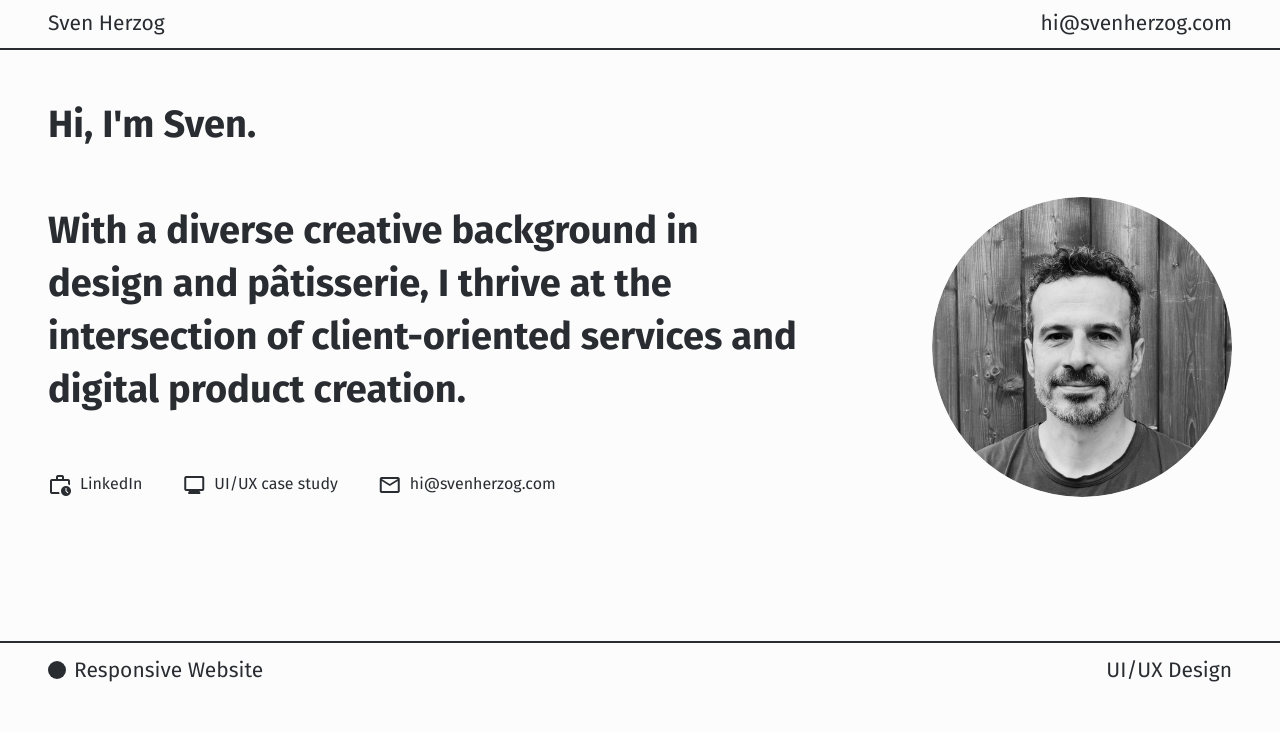
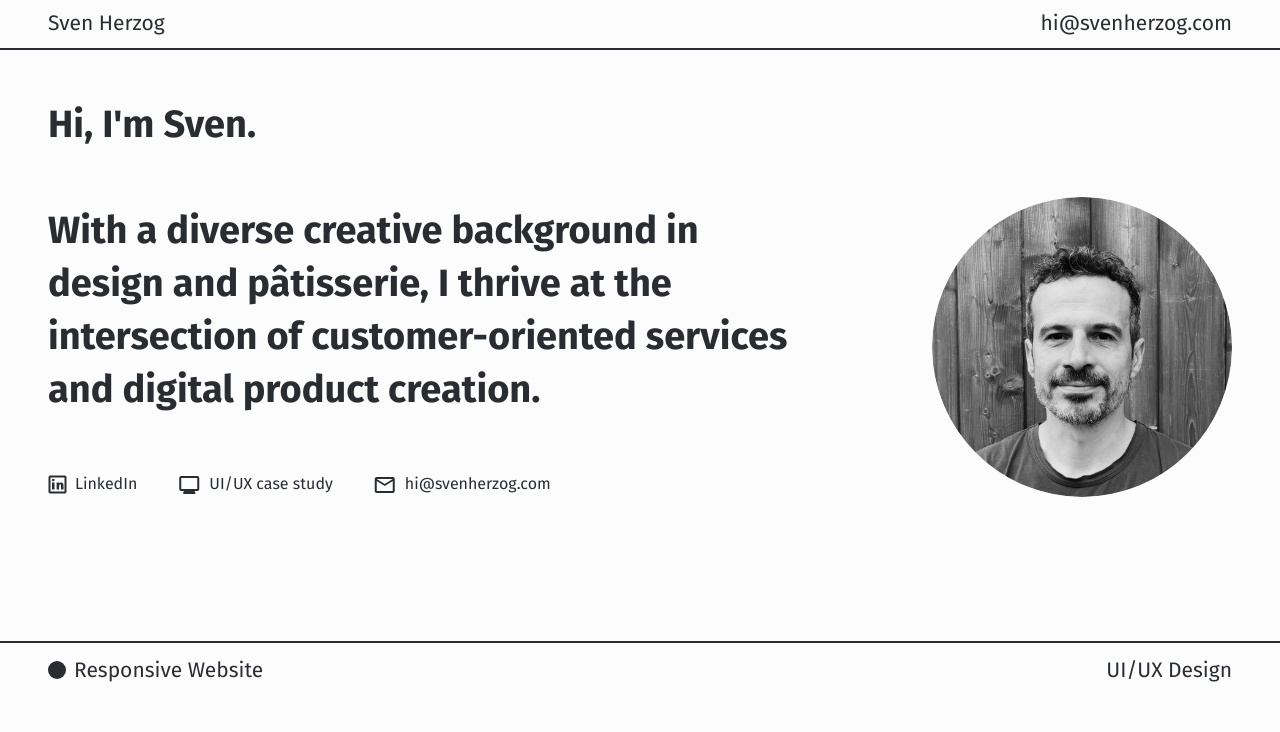
Before and after one commit to svnhrzg/my-portfolio, a React (Create React App) app: page / in a window 1280 px wide. Shown: the top 732 px of the page. Built offline with nearby package versions, Linux system fonts and the light colour scheme.

Commit message:
content updates

```diff
--- a/src/components/Education/index.jsx
+++ b/src/components/Education/index.jsx
@@ -12,7 +12,13 @@ export default function Education() {
           </DotWhite>
           <Ul>
             <DotOutline>
+             <li>Certification: User Experience Designer</li>
+            </DotOutline>
+            <DotOutline>
              <li>7+years print design work experience at design agencies in London and Arnhem.</li>
+            </DotOutline>
+            <DotOutline>
+             <li>Freelance Graphic Designer for various companies</li>
             </DotOutline>
             <br />
              <li><img src={booksImage} alt={booksImage}/></li>
@@ -22,12 +28,9 @@ export default function Education() {
 
       <Column>
         <DotWhite>
-          <h3>Education & Certificates</h3>
+          <h3>Education</h3>
         </DotWhite>
         <Ul>
-          <DotOutline>
-            <li>Certification: User Experience Designer</li>
-          </DotOutline>
           <DotOutline>
             <li>MA Graphic Design/Typography</li>
           </DotOutline>
--- a/src/components/Hero/index.jsx
+++ b/src/components/Hero/index.jsx
@@ -1,6 +1,7 @@
 import React from 'react'
 import {Section, HeroText, Contact, HeroImg} from './styles'
 import myImage from '../../assets/me-bw.png'
+import linkedin from '../../assets/linkedin_logo.png'
 
 export default function Hero() {
   return (
@@ -9,10 +10,10 @@ export default function Hero() {
         Hi, I'm Sven.
         <br />
         <br />
-        With a diverse creative background in design and pâtisserie, I thrive at the intersection of client-oriented services and digital product creation.
+        With a diverse creative background in design and pâtisserie, I thrive at the intersection of customer-oriented services and digital product creation.
         <Contact>
           <div>
-            <span className="material-symbols-outlined">work_history</span>
+            <img src={linkedin} alt={linkedin} />
             <a href="https://www.linkedin.com/in/sven-herzog-068b6732a/">LinkedIn</a>
           </div>
           <div>
--- a/src/local-json/projects.json
+++ b/src/local-json/projects.json
@@ -29,14 +29,14 @@
   {
     "id": 4,
     "title": "Exhibition Catalogue",
-    "skills": ["Print design"],
+    "skills": ["Print Design"],
    "description": "Catalogue accompanying the group show 'The New Monumentality' at the Henry Moore Foundation. Softcover, 185 x 245 mm, 52 pages. Archival documents in duotone wrap around the three sections.",
     "slides": ["./images/monumentality_00.jpg", "./images/monumentality_01.jpg", "./images/monumentality_02.jpg", "./images/monumentality_03.jpg" ]
   },
   {
     "id": 5,
     "title": "Art Gallery Map",
-    "skills": ["Print design"],
+    "skills": ["Print Design"],
    "description": "Map of London East and West End Galleries, 148 x 210 mm, map/leaflet, 4 pages",
     "slides": ["./images/approachmap_00.jpg", "./images/approachmap_01.jpg", "./images/approachmap_02.jpg" ]
   },
```
Also changed, not shown: src/assets/linkedin_logo.png (added).
